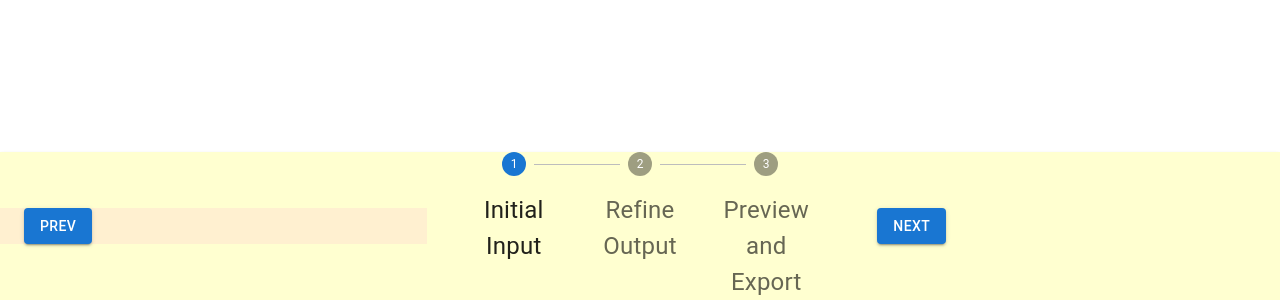
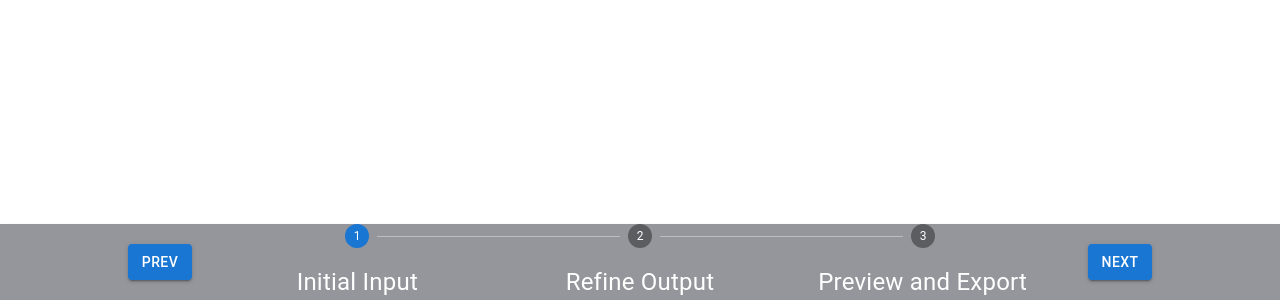
Before and after one commit to iubaldo/CS-422-Course-Project, a React (Create React App) app: page /step2 in a window 1280 px wide. Shown: the part 500-800 px from the top of the page. Built offline with nearby package versions, Linux system fonts and the light colour scheme.

Commit message:
completed footer

```diff
--- a/src/Components/Footer.jsx
+++ b/src/Components/Footer.jsx
@@ -19,15 +19,14 @@ function Footer() {
     <Stack
       direction="row"
       width="100%"
-      style={{backgroundColor:"#FFFFD0"}}
-      justifyContent="space-evenly"
-      alignItems="center">
+      style={{backgroundColor:"#94969c"}}
+      justifyContent="space-around"
+      alignItems="center"
+    >
 
-      <Container style={{backgroundColor:"#FFF0D0"}} >
-        <Button variant="contained" onClick={handleBack}>
-          Prev
-        </Button>
-      </Container>
+      <Button variant="contained" onClick={handleBack} style={{marginLeft:"10%"}}>
+        Prev
+      </Button>
 
       <Container>
         <Stepper alternativeLabel activeStep={activeStep}>
@@ -37,7 +36,7 @@ function Footer() {
             return (
               <Step key={label} {...stepProps}>
                 <StepLabel {...labelProps}>
-                  <Typography style={{fontSize:24}}>
+                  <Typography style={{fontSize:24, color:"white"}}>
                     {label}
                   </Typography>
                 </StepLabel>
@@ -47,11 +46,9 @@ function Footer() {
         </Stepper>
       </Container>
 
-      <Container>
-        <Button variant="contained" onClick={handleNext}>
-          Next
-        </Button>
-      </Container>
+      <Button variant="contained" onClick={handleNext} style={{marginRight:"10%"}}>
+        Next
+      </Button>
 
     </Stack>
   );
```
